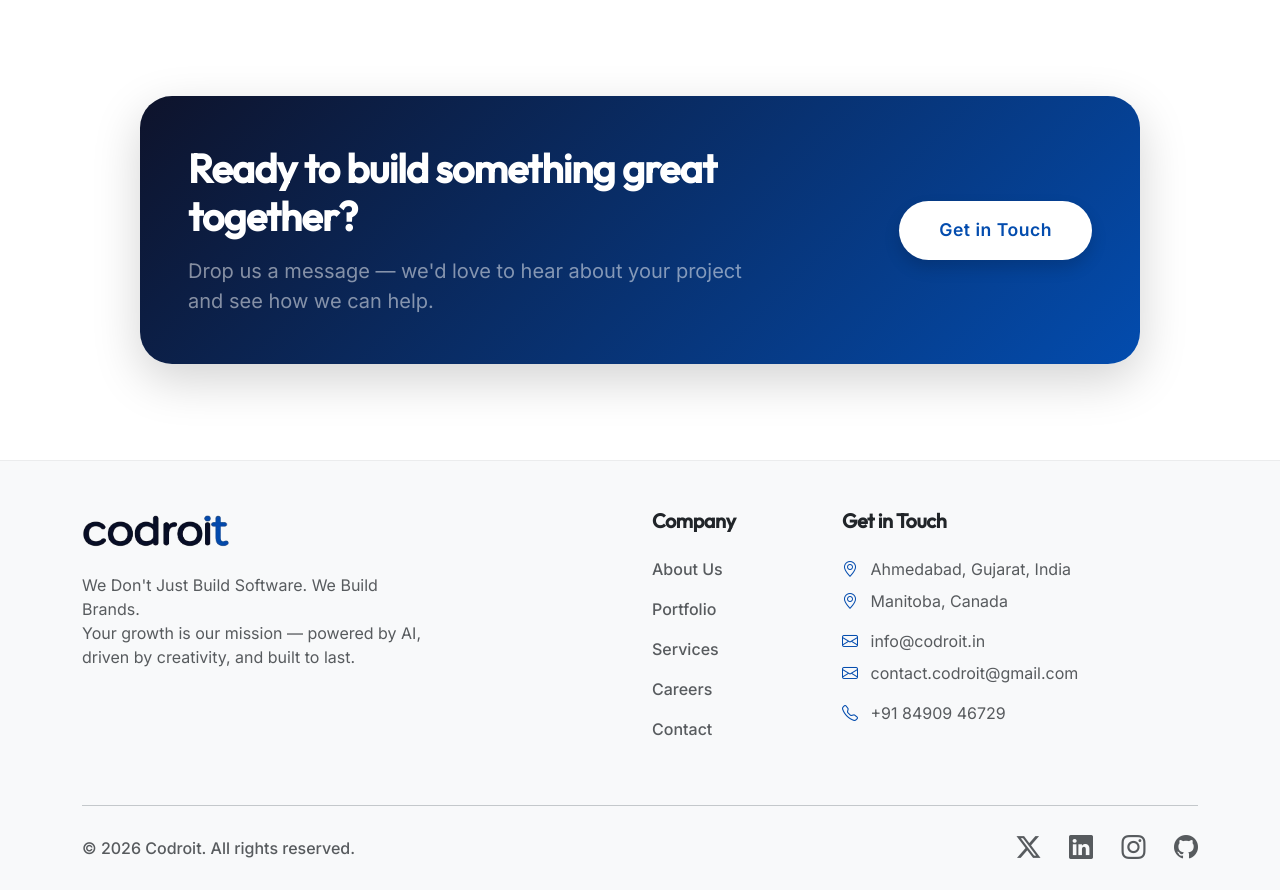
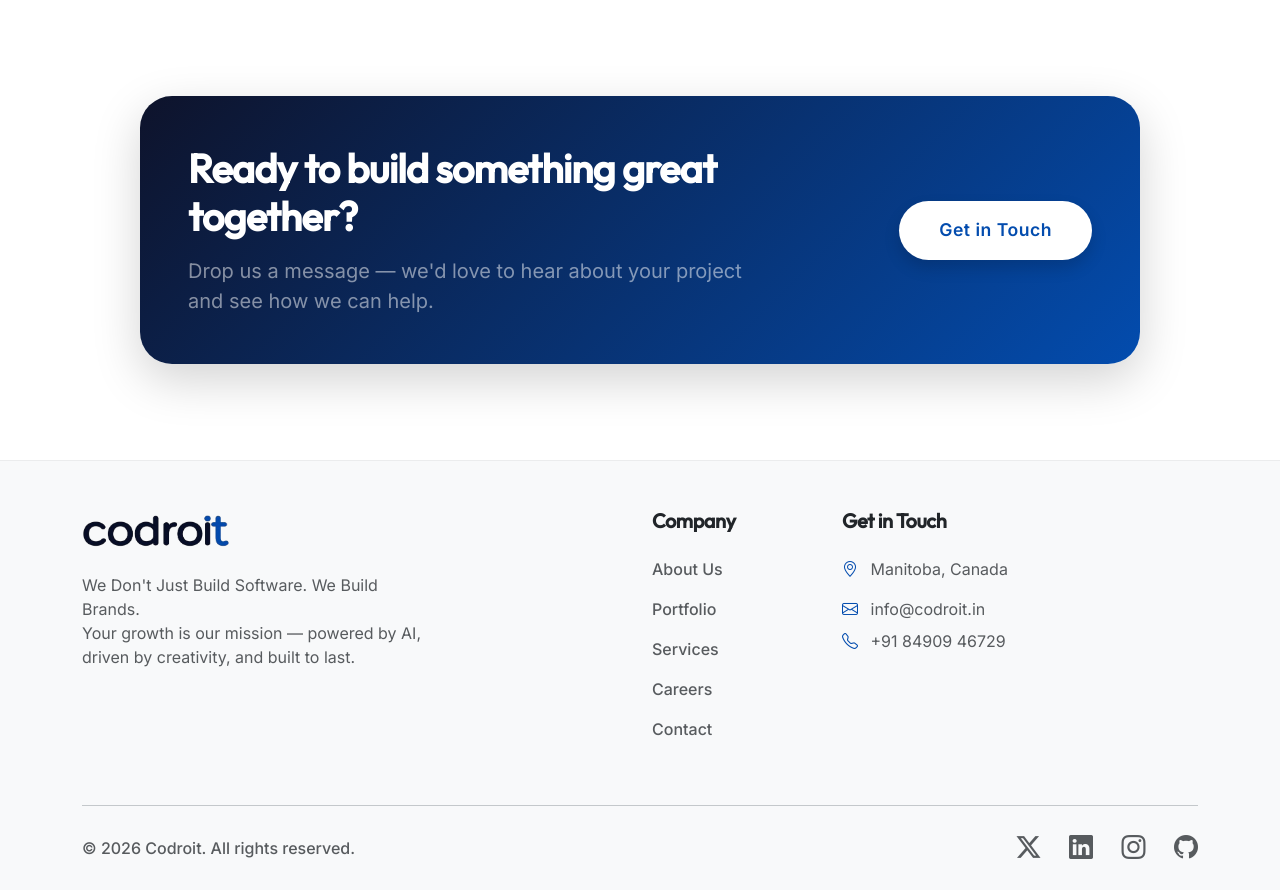
Before and after one commit to Kunal-63/codroit, a Flask app: page /about in a window 1280 px wide. Shown: the part 3502-4392 px from the top of the page. Run offline with Flask 3, Linux system fonts and the light colour scheme.

Commit message:
updated footer

```diff
--- a/templates/base.html
+++ b/templates/base.html
@@ -5,7 +5,8 @@
     <meta charset="UTF-8">
     <meta name="viewport" content="width=device-width, initial-scale=1.0">
     <title>Codroit – Brand Building, AI & IT Services | Ahmedabad & Manitoba</title>
-    <meta name="description" content="Codroit is a full-service IT company based in Ahmedabad, India and Manitoba, Canada. We specialize in brand building, AI automation, digital marketing, SEO, web & app development, and more.">
+    <meta name="description"
+        content="Codroit is a full-service IT company based in Ahmedabad, India and Manitoba, Canada. We specialize in brand building, AI automation, digital marketing, SEO, web & app development, and more.">
     <!-- Favicon -->
     <link rel="icon" type="image/png" href="{{ url_for('static', filename='images/favicon.png') }}">
     <!-- Fonts -->
@@ -71,7 +72,8 @@
                     <a href="/" class="d-flex align-items-center text-dark text-decoration-none mb-4">
                         <img src="static/images/Logo.png" width="150" height="40" class="me-2" alt="Codroit Logo">
                     </a>
-                    <p class="text-muted">We Don't Just Build Software. We Build Brands.<br>Your growth is our mission — powered by AI, driven by creativity, and built to last.</p>
+                    <p class="text-muted">We Don't Just Build Software. We Build Brands.<br>Your growth is our mission —
+                        powered by AI, driven by creativity, and built to last.</p>
                 </div>
                 <div class="col-md-2 offset-md-2 mb-4 mb-md-0">
                     <h5 class="fw-bold mb-4 text-dark">Company</h5>
@@ -90,10 +92,8 @@
                 </div>
                 <div class="col-md-4">
                     <h5 class="fw-bold mb-4 text-dark">Get in Touch</h5>
-                    <p class="text-muted mb-2"><i class="bi bi-geo-alt me-2 text-primary"></i> Ahmedabad, Gujarat, India</p>
                     <p class="text-muted mb-3"><i class="bi bi-geo-alt me-2 text-primary"></i> Manitoba, Canada</p>
                     <p class="text-muted mb-2"><i class="bi bi-envelope me-2 text-primary"></i> info@codroit.in</p>
-                    <p class="text-muted mb-3"><i class="bi bi-envelope me-2 text-primary"></i> contact.codroit@gmail.com</p>
                     <p class="text-muted mb-3"><i class="bi bi-telephone me-2 text-primary"></i> +91 84909 46729</p>
                 </div>
             </div>
```
